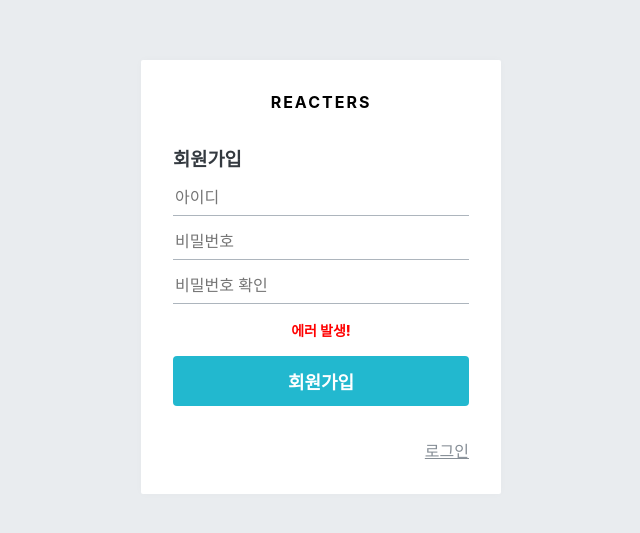
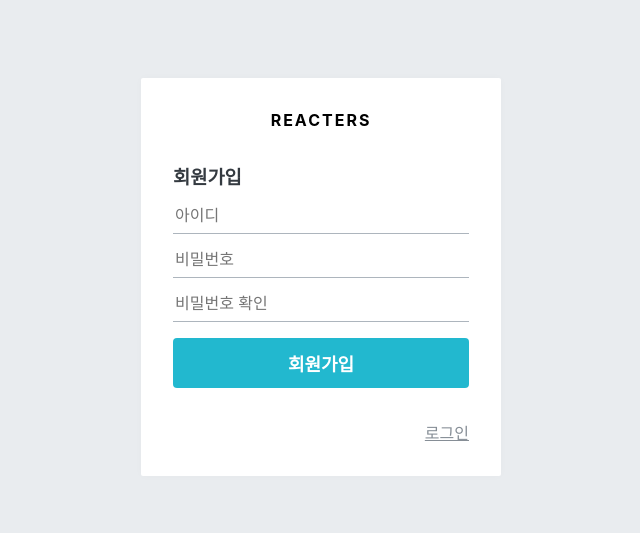
Before and after one commit to kangdari/Blog-Frontend, a React (Create React App) app: page /register in a window 1280 px wide. Shown: the part 123-656 px from the top of the page, without its empty margins (319-959 px from the left). Built offline with nearby package versions, Linux system fonts and the light colour scheme.

Commit message:
LoginForm 에서 인증 에러 처리

```diff
--- a/src/components/auth/AuthForm.js
+++ b/src/components/auth/AuthForm.js
@@ -58,7 +58,7 @@ const ErrorMessage = styled.div`
     margin-top: 1rem;
 `;
 
-const AuthForm = ({ type, form, onChange, onSubmit }) => {
+const AuthForm = ({ type, form, onChange, onSubmit, error }) => {
     const text = textMap[type];
     return (
         <AuthFormBlock>
@@ -89,8 +89,8 @@ const AuthForm = ({ type, form, onChange, onSubmit }) => {
                         value={form.passwordConfirm}
                     />
                 )}
-                {/* 에러 메세지 */}
-                <ErrorMessage>에러 발생!</ErrorMessage>
+                {/* props로 전달받은 error 값에 따른 에러 메세지 출력*/}
+                {error && <ErrorMessage>{error}</ErrorMessage>}
                 <Button cyan fullWidth style={{ marginTop: '1rem' }}>
                     {text}
                 </Button>
--- a/src/containers/auth/LoginForm.js
+++ b/src/containers/auth/LoginForm.js
@@ -1,5 +1,5 @@
 // 리덕스와 연동을 위한 컨테이너 컴포넌트
-import React, { useEffect } from 'react';
+import React, { useEffect, useState } from 'react';
 import { useDispatch, useSelector } from 'react-redux';
 import { changeField, initializeForm, login } from '../../modules/auth';
 import AuthForm from '../../components/auth/AuthForm';
@@ -7,6 +7,9 @@ import { check } from '../../modules/user';
 import { withRouter } from 'react-router-dom';
 
 const LoginForm = ({ history }) => {
+    // error state 관리를 위해 useState hook 사용
+    const [error, setError] = useState(null);
+
     const dispatch = useDispatch();
     const { form, auth, authError, user } = useSelector(({ auth, user }) => ({
         form: auth.login,
@@ -45,6 +48,7 @@ const LoginForm = ({ history }) => {
         if (authError) {
             console.log('오류 발생');
             console.log(authError);
+            setError('로그인 실패')
             return;
         }
         if (auth) {
@@ -54,6 +58,8 @@ const LoginForm = ({ history }) => {
         }
     }, [auth, authError, dispatch]);
 
+    // 유저 값이 설정되어 있으면 홈 화면으로
+    // 로그인 상태라면 홈 화면으로
     useEffect(() => {
         if (user) {
             history.push('/');
@@ -67,6 +73,7 @@ const LoginForm = ({ history }) => {
             form={form}
             onChange={onChange}
             onSubmit={onSubmit}
+            error={error}
         />
     );
 };
--- a/src/containers/auth/RegisterForm.js
+++ b/src/containers/auth/RegisterForm.js
@@ -68,7 +68,7 @@ const RegisterForm = ({ history }) => {
             // console.log('check API 성공');
             // console.log(user);
         }
-    }, [user]);
+    }, [history, user]);
 
     // 렌더링
     return (
```
Also changed, not shown: 1 other file (tests, documents, lock files or other folders).
